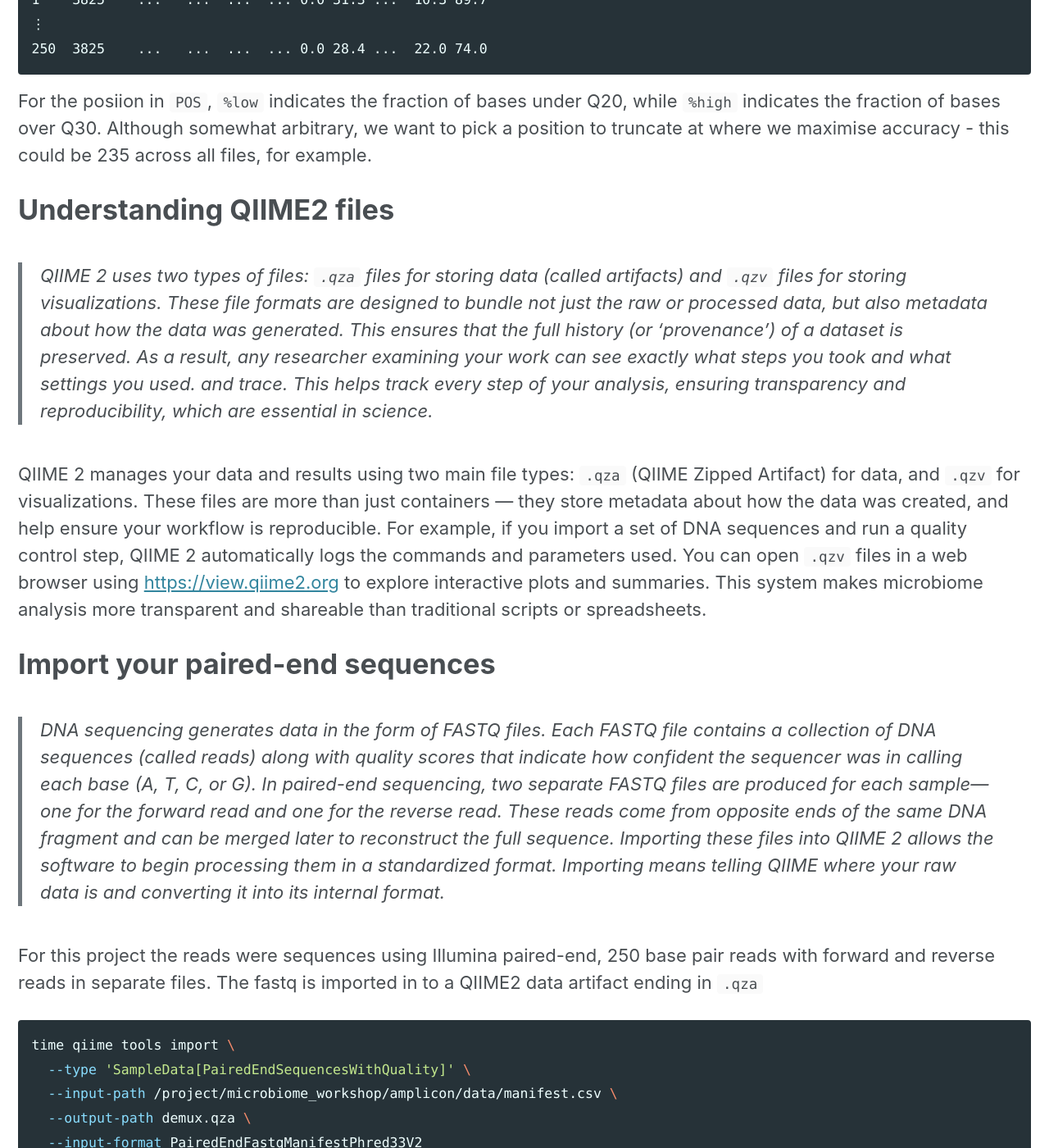
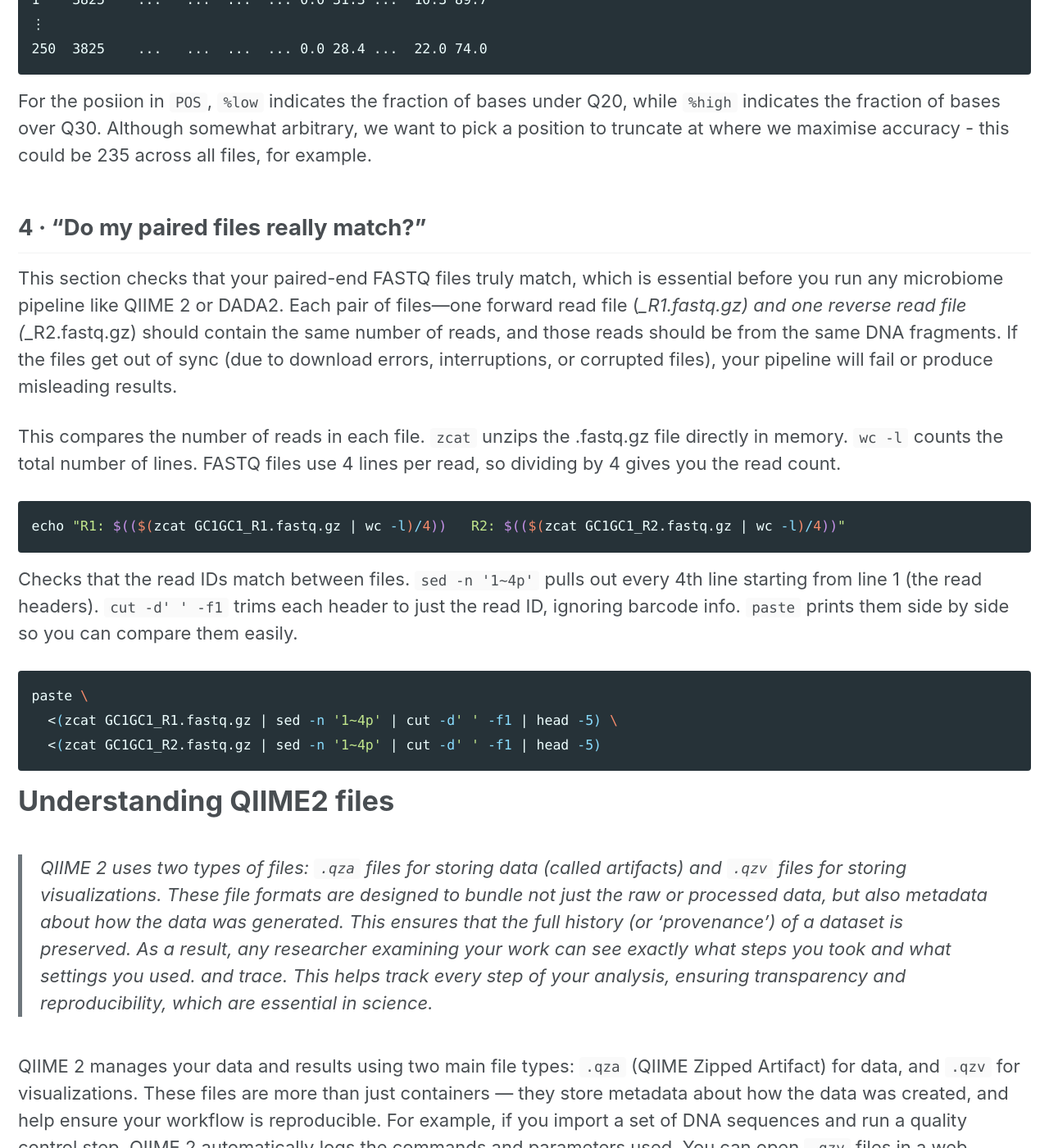
Before and after one commit to arua-microbiome/arua-microbiome.github.io, a Jekyll site: the page built from _tutorials/qiime2.md, in a window 1280 px wide and 1400 px high, scrolled down 4096 px. Shown: the whole window at 82% size. Built offline with Jekyll 4.4.1, drawn with Linux system fonts in a browser that asks for light colours; cached includes are drawn as plain includes; nearby versions of some CDN libraries.

Commit message:
Update qiime2.md
Signed-off-by: icgk523 <146941364+icgk523@users.noreply.github.com>

````diff
--- a/_tutorials/qiime2.md
+++ b/_tutorials/qiime2.md
@@ -98,9 +98,23 @@ ALL  956250  26.7 19.3 35.1 18.9 0.0 35.2 19.3 5.5 94.5
 For the posiion in ```POS```, ```%low``` indicates the fraction of bases under Q20, while ```%high``` indicates the fraction of bases over Q30. Although somewhat arbitrary, we want to pick a position to truncate at where we maximise accuracy - this could be 235 across all files, for example.
 
 
+## 4 · “Do my paired files really match?”
 
+This section checks that your paired-end FASTQ files truly match, which is essential before you run any microbiome pipeline like QIIME 2 or DADA2. Each pair of files—one forward read file (*_R1.fastq.gz) and one reverse read file (*_R2.fastq.gz) should contain the same number of reads, and those reads should be from the same DNA fragments. If the files get out of sync (due to download errors, interruptions, or corrupted files), your pipeline will fail or produce misleading results.
 
+This compares the number of reads in each file. ```zcat``` unzips the .fastq.gz file directly in memory. ```wc -l``` counts the total number of lines. FASTQ files use 4 lines per read, so dividing by 4 gives you the read count.
 
+```bash
+echo "R1: $(($(zcat GC1GC1_R1.fastq.gz | wc -l)/4))   R2: $(($(zcat GC1GC1_R2.fastq.gz | wc -l)/4))"
+```
+
+Checks that the read IDs match between files. ```sed -n '1~4p'``` pulls out every 4th line starting from line 1 (the read headers). ```cut -d' ' -f1``` trims each header to just the read ID, ignoring barcode info. ```paste``` prints them side by side so you can compare them easily.
+
+```bash
+paste \
+  <(zcat GC1GC1_R1.fastq.gz | sed -n '1~4p' | cut -d' ' -f1 | head -5) \
+  <(zcat GC1GC1_R2.fastq.gz | sed -n '1~4p' | cut -d' ' -f1 | head -5)
+```
 
 
 # Understanding QIIME2 files
````
